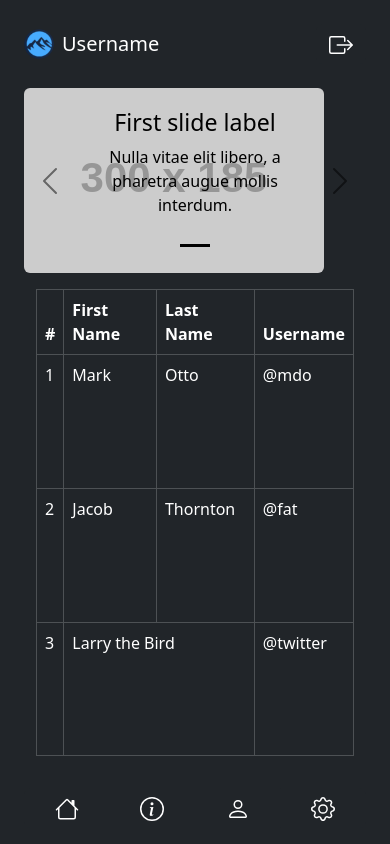
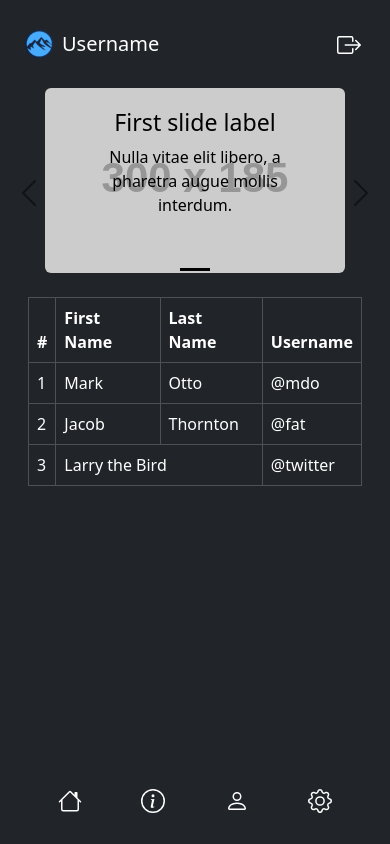
Before and after one commit to Aaron1360/expense-tracker, a React (Create React App) app: page / in a window 390 px wide. Built offline with nearby package versions, Linux system fonts and the light colour scheme.

Commit message:
responsive layout

```diff
--- a/src/HomePage.js
+++ b/src/HomePage.js
@@ -9,14 +9,15 @@ const HomePage = () => {
 
     return (
         <Container
+            fluid
             className="
                 d-flex
                 flex-column
-                align-items-stretch
                 justify-content-between
+                align-items-center
                 bg-dark
                 min-vh-100
-                px-4"
+                px-3"
         >
             {/* User and logout button */}
             <Navbar
@@ -24,7 +25,9 @@ const HomePage = () => {
                 className="
                     bg-dark
                     navbar-custom
-                    py-4">
+                    min-vw-100
+                    p-4"
+            >
                 <Navbar.Brand href="#home">
                     <Image
                         alt=""
@@ -36,18 +39,39 @@ const HomePage = () => {
                     />
                     <span className="ms-2">Username</span>
                 </Navbar.Brand>
-                <Button variant="dark" className="icon-button">
+                <Button
+                    variant="dark"
+                    className="
+                        icon-button
+                        p-1"
+                >
                     <BoxArrowRight size={24} />
                 </Button>
             </Navbar>
             {/* Credit card image */}
-            <Carousel data-bs-theme="dark">
+            <Carousel
+                data-bs-theme="dark"
+                className="
+                    d-flex
+                    min-vw-100
+                    px-4
+                    pb-4"
+            >{/*TODO: fix item size*/}
                 <Carousel.Item>
+                    <Container
+                        fluid
+                        className="
+                            d-flex
+                            justify-content-center
+                            align-items-center
+                        "
+                    >
                         <Image
                             src="https://placehold.co/300x185.png"
                             alt="Placeholder"
                             rounded
                         />
+                    </Container>
                         <Carousel.Caption>
                             <h3 style={{ color: "black" }}>First slide label</h3>
                             <p style={{ color: "black" }}>Nulla vitae elit libero, a pharetra augue mollis interdum.</p>
@@ -58,9 +82,8 @@ const HomePage = () => {
             <Container
                 fluid
                 className="
-                    d-flex
                     flex-grow-1
-                    py-3"
+                    pb-4"
             >
                 <Table bordered hover variant="dark">
                     <thead>
@@ -93,6 +116,11 @@ const HomePage = () => {
                 </Table>
             </Container>
             {/* Navigation Bar */}
+            <Container
+                fluid
+                className="
+                    pb-2"
+            >
                 <ButtonGroup className="d-flex justify-content-center mb-3">
                     <Button variant="dark" href="/home" className="icon-button">
                         <House size={24} />
@@ -108,6 +136,7 @@ const HomePage = () => {
                     </Button>
                 </ButtonGroup>
             </Container>
+        </Container>
     );
 };
 
```
Lines whose indentation alone changed are shown as unchanged.
